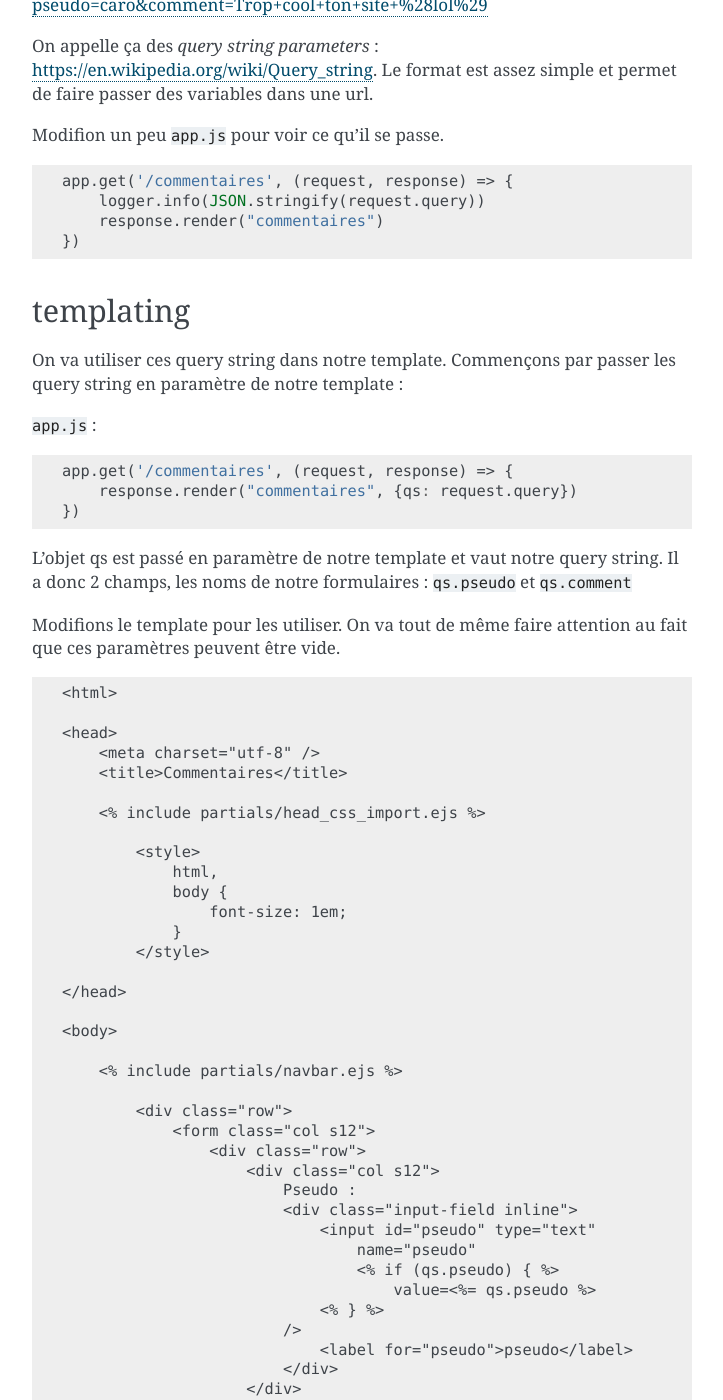
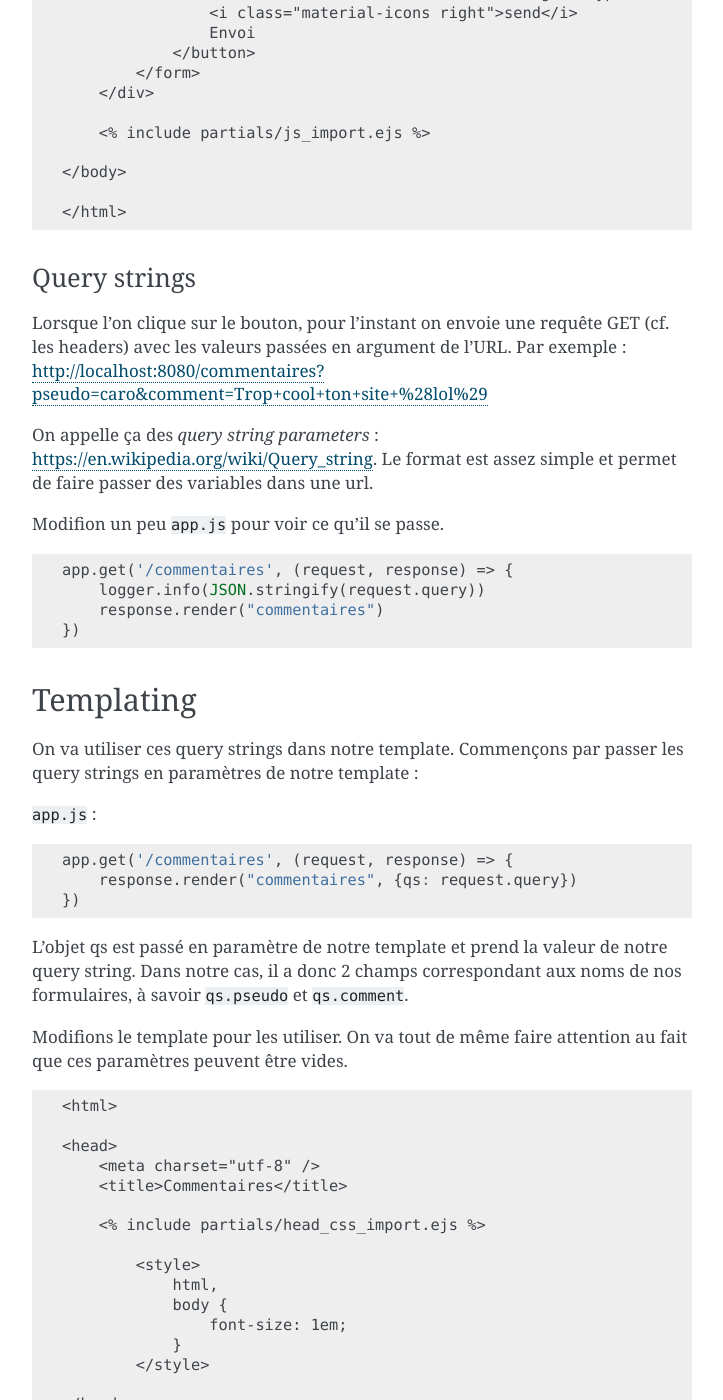
Before and after one commit to FrancoisBrucker/web_serveur, a Sphinx documentation site: the page built from source/cours_2_2_1_formulaires.rst, in a window 1280 px wide and 1400 px high, scrolled down 1730 px. Shown: the whole window, without its empty margins (388-1111 px from the left). Built offline with Sphinx 7.4.7, drawn with Linux system fonts in a browser that asks for light colours; some of the changed text lies outside the part shown.

Commit message:
Charles : cours_2_2_1

```diff
--- a/source/cours_2_2_1_formulaires.rst
+++ b/source/cours_2_2_1_formulaires.rst
@@ -4,16 +4,16 @@
 
 On va mettre en place un formulaire (`<https://developer.mozilla.org/en-US/docs/Learn/HTML/Forms>`_ ) dans la page de contact.
 
-mise en place
+Mise en place
 =============
 
 form
 ^^^^
 
 
-Un formulaire tout simple. :file:`commentaires.ejs` :
+Un formulaire tout simple, :file:`commentaires.ejs` :
 
-.. code-block: html
+.. code-block:: html
 
     <html>
 
@@ -98,10 +98,10 @@
 
     </html>
 
-query strings
+Query strings
 ^^^^^^^^^^^^^
 
-Lorsque l'on clique sur le bouton, pour l'instant on envoie une requête GET (cf. les headers) avec les valeurs passées en argument de l'url. par exmeple : http://localhost:8080/commentaires?pseudo=caro&comment=Trop+cool+ton+site+%28lol%29
+Lorsque l'on clique sur le bouton, pour l'instant on envoie une requête GET (cf. les headers) avec les valeurs passées en argument de l'URL. Par exemple : http://localhost:8080/commentaires?pseudo=caro&comment=Trop+cool+ton+site+%28lol%29
 
 On appelle ça des *query string parameters* : `<https://en.wikipedia.org/wiki/Query_string>`_. Le format est assez simple et permet de faire passer des variables dans une url.
 
@@ -116,10 +116,10 @@
 
 
 
-templating
+Templating
 ==========
 
-On va utiliser ces query string dans notre template. Commençons par passer les query string en paramètre de notre template :
+On va utiliser ces query strings dans notre template. Commençons par passer les query strings en paramètres de notre template :
 
 :file:`app.js` :
 
@@ -130,9 +130,9 @@
     })
 
 
-L'objet qs est passé en paramètre de notre template et vaut notre query string. Il a donc 2 champs, les noms de notre formulaires : :code:`qs.pseudo` et :code:`qs.comment`
+L'objet qs est passé en paramètre de notre template et prend la valeur de notre query string. Dans notre cas, il a donc 2 champs correspondant aux noms de nos formulaires, à savoir :code:`qs.pseudo` et :code:`qs.comment`.
 
-Modifions le template pour les utiliser. On va tout de même faire attention au fait que ces paramètres peuvent être vide.
+Modifions le template pour les utiliser. On va tout de même faire attention au fait que ces paramètres peuvent être vides.
 
 
 .. code-block:: text
```
Also changed, not shown: other parts of source/cours_2_2_1_formulaires.rst (+3 -3 lines).
